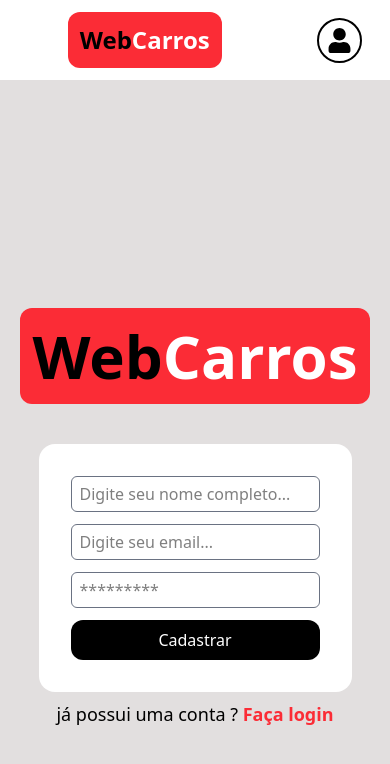
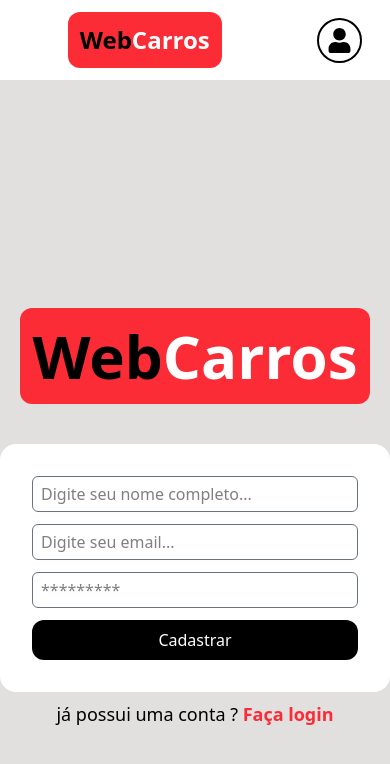
Before and after one commit to JudsonCiribelli/WebCars, a React (Vite) app: page /register in a window 390 px wide. Shown: the top 764 px of the page. Built offline with nearby package versions, Linux system fonts and the light colour scheme; no server answers.

Commit message:
styled: responsive div form

```diff
--- a/src/pages/login/login.tsx
+++ b/src/pages/login/login.tsx
@@ -56,7 +56,7 @@
         </h1>
       </div>
       {/* Formularios */}
-      <div>
+      <div className="flex flex-col items-center justify-center w-full">
         <form
           className="w-full max-w-2xl flex flex-col bg-white p-10 rounded-2xl"
           onSubmit={handleSubmit(handleSubmitUser)}
--- a/src/pages/register/register.tsx
+++ b/src/pages/register/register.tsx
@@ -74,7 +74,7 @@
         </h1>
       </div>
       {/* Formularios */}
-      <div>
+      <div className="flex flex-col items-center justify-center w-full">
         <form
           className="w-full max-w-2xl flex flex-col bg-white p-8 rounded-2xl"
           onSubmit={handleSubmit(handleRegisterUser)}
```
